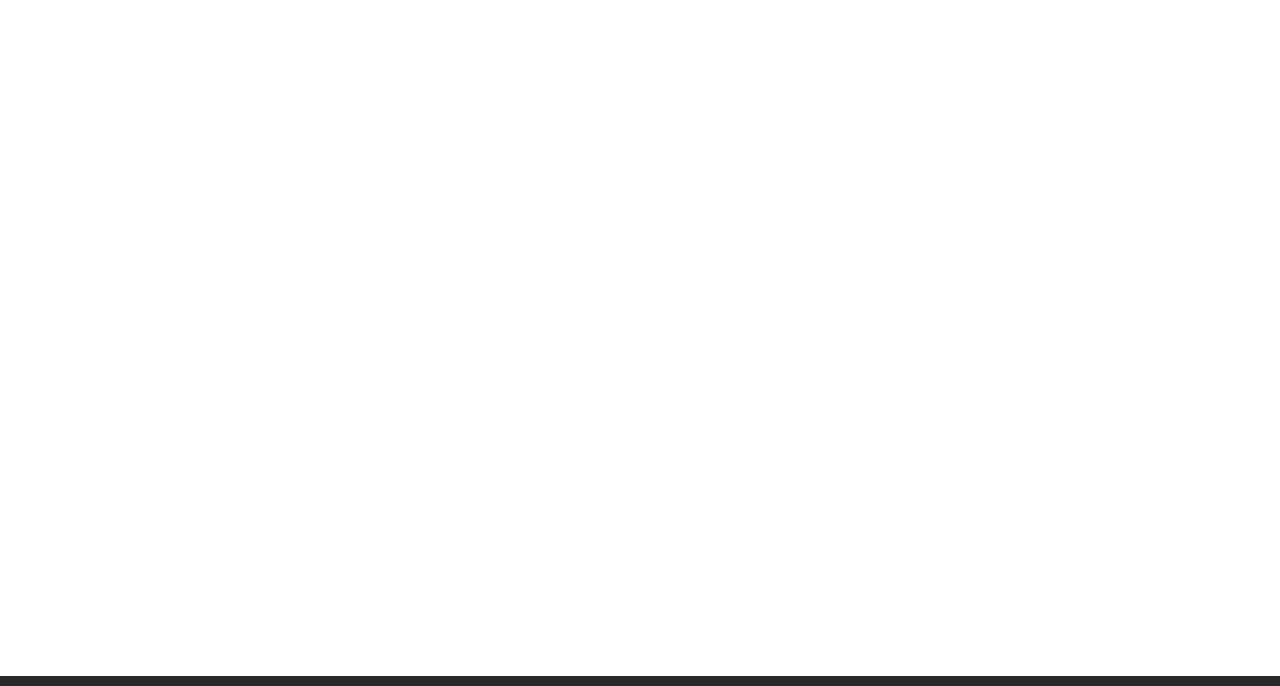
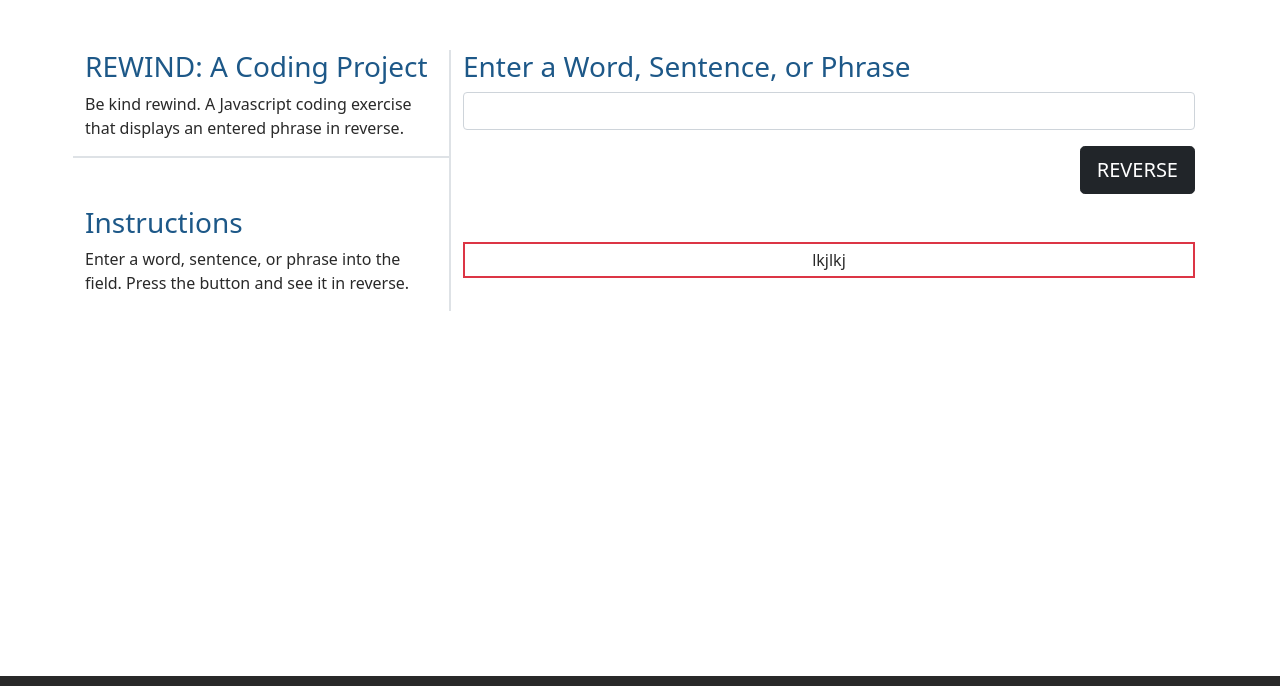
Before and after one commit to EW-Shamp/rewind, a plain HTML site: page app.html in a window 1280 px wide. Shown: the part 58-744 px from the top of the page. Drawn offline with nearby package versions, Linux system fonts and the light colour scheme.

Commit message:
App format and content

```diff
--- a/app.html
+++ b/app.html
@@ -2,7 +2,7 @@
 <html lang="en" class="h-100">
 
 <head>
-    <title>App Name: A Coding Project by Eric Shamp</title>
+    <title>REWIND: A Coding Project by Eric Shamp</title>
     <!-- Required meta tags -->
     <meta charset="utf-8">
     <meta name="viewport" content="width=device-width, initial-scale=1, shrink-to-fit=no">
@@ -22,7 +22,7 @@
     <nav class="navbar navbar-expand-md navbar-dark fixed-top bg-dark">
         <div class="container-fluid">
             <a class="navbar-brand" href="#"><img src="/img/logo-mark-white.svg" class="d-inline-block align-text-center"
-                 alt="Eric Shamp Logo" height="24"> APP Name</a>
+                 alt="Eric Shamp Logo" height="24"> REWIND</a>
             <button class="navbar-toggler" type="button" data-bs-toggle="collapse" data-bs-target="#navbarCollapse"
                 aria-controls="navbarCollapse" aria-expanded="false" aria-label="Toggle navigation">
                 <span class="navbar-toggler-icon"></span>
@@ -39,7 +39,7 @@
                         <a class="nav-link" href="/code.html">The Code</a>
                     </li>
                     <li class="nav-item">
-                        <a class="nav-link" target="_blank" href="https://www.github.com/EW-Shamp/">Git Repo</a>
+                        <a class="nav-link" target="_blank" href="https://www.github.com/EW-Shamp/rewind">Git Repo</a>
                     </li>
                     <li class="nav-item">
                         <a class="nav-link" target="_blank" href="https://ericshamp.us">About</a>
@@ -51,7 +51,36 @@
     <!-- Main Section -->
     <main class="flex-shrink-0">
         <div class="container">
-
+            <div class="row row-cols-1 row-cols-lg-2 mt-5">
+                <div class="col-lg-4 border-end border-2">
+                    <div class="row border-bottom border-2">
+                        <h3>REWIND: A Coding Project</h3>
+                        <p>Be kind rewind. A Javascript coding exercise that displays an entered phrase in reverse.</p>
+                    </div>
+                    <div class="row pt-5">
+                        <h3>Instructions</h3>
+                        <p>Enter a word, sentence, or phrase into the field. Press the button and see it in reverse.</p>
+                    </div>
+                </div>
+                <div class="col-lg-8">
+                    <div>
+                        <h3>Enter a Word, Sentence, or Phrase</h3>
+                        <div class="row form">
+                            <div class="col-12">
+                                <input id="phrase" class="form-control">
+                            </div>
+                            <div class="col d-flex justify-content-end">
+                                <button id="btnSubmit" type="button" class="btn btn-lg btn-dark mt-3">REVERSE</button>
+                            </div>
+                        </div>
+                        <div class="row mt-5">
+                            <div class="col">
+                                <div id="result" class="border border-2 border-danger p-1 d-flex justify-content-center">lkjlkj</div>
+                            </div>
+                        </div>
+                    </div>
+                </div>
+            </div>
         </div>
     </main>
     <!-- Footer Section -->
```
Also changed, not shown: code.html (+4 -4 lines), index.html (+5 -5 lines), img/Rewind.png (added).
